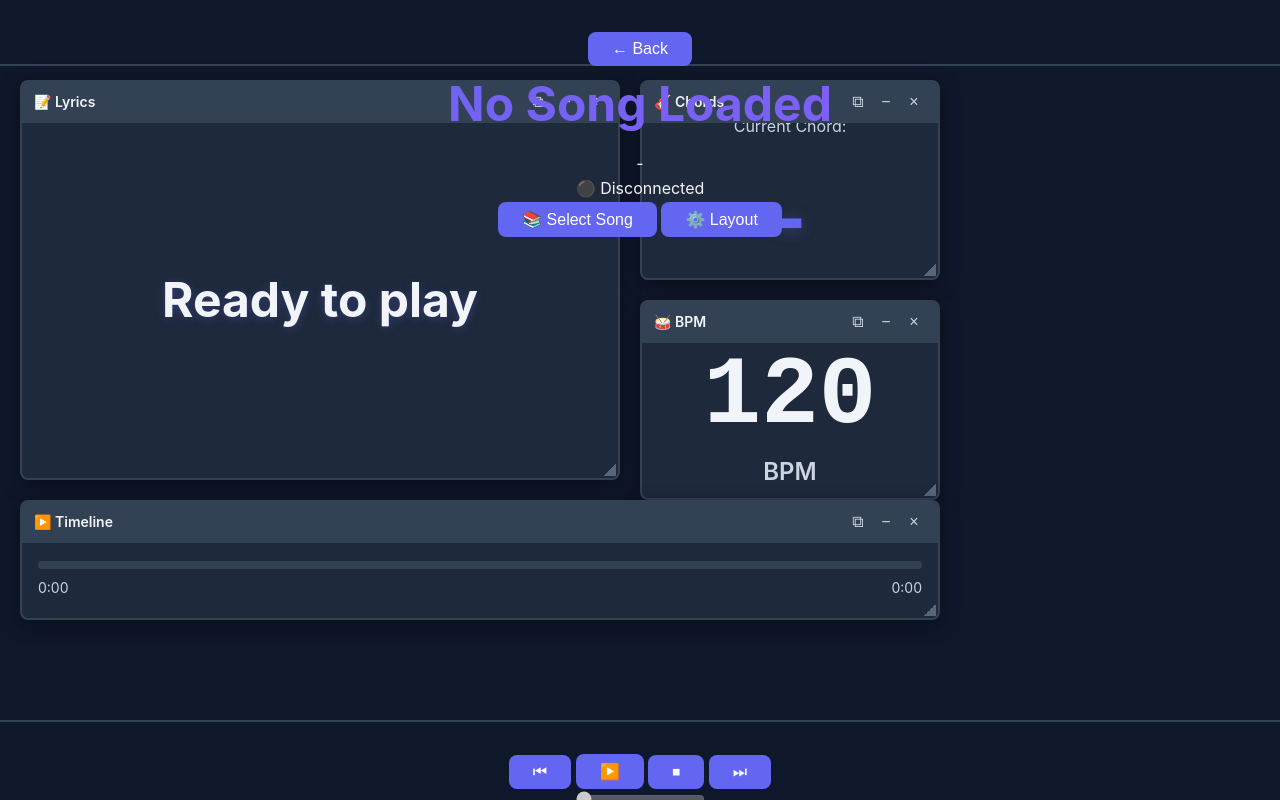
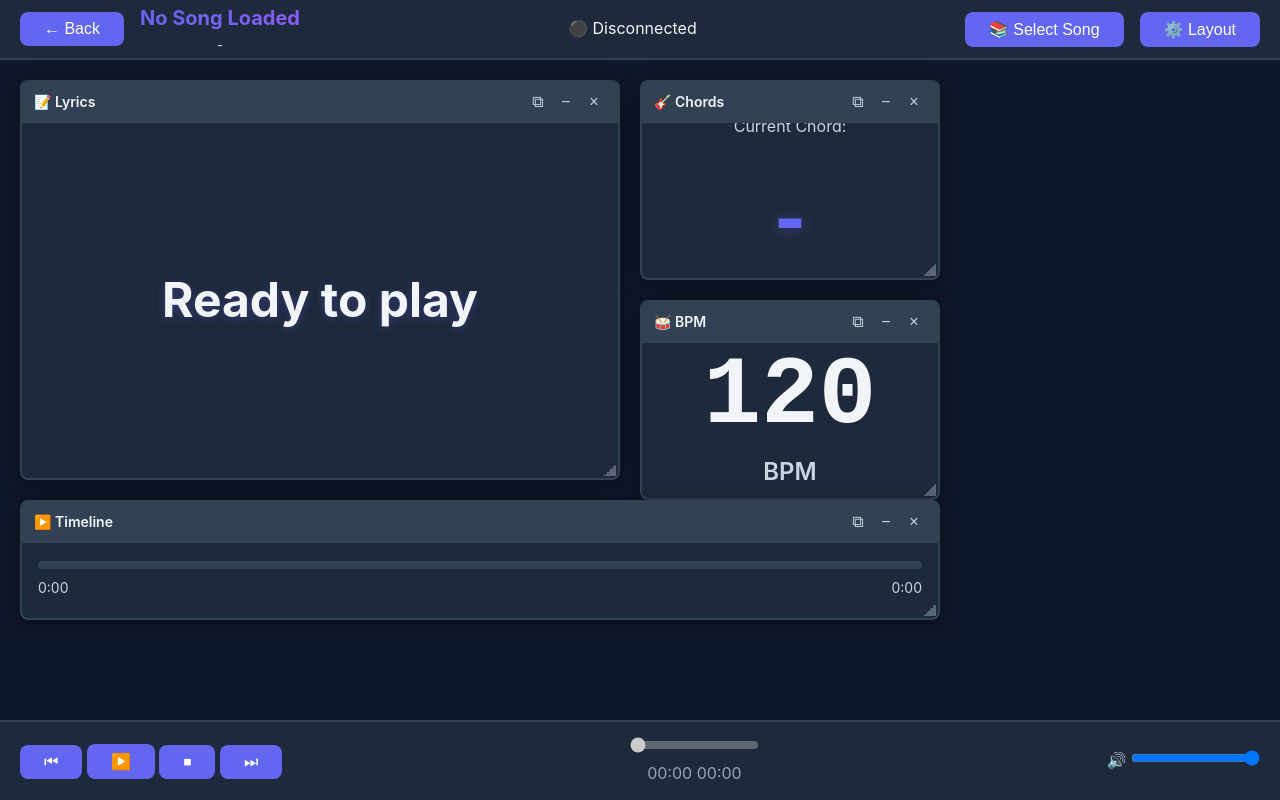
Before and after one commit to serkankas/MuLyCue, a plain HTML site: page src/frontend/player-panels.html in a window 1280 px wide. Drawn offline with Linux system fonts and the light colour scheme; files that its build step writes are made by us from their sources; no server answers; files whose address does not match are found by name.

Commit message:
fix: z-index hierarchy preventing panel interaction
CRITICAL BUG FIX: Panels were not interactive due to wrong z-index layering

Changes:
- Increase panel-container z-index from 1 to 10
- Set base panel z-index to 100 (above container)
- Set dragging/resizing panel z-index to 500
- Set header/footer z-index to 1000 (above panels but fixed)
- Set layout controls z-index to 1001 (above everything)
- Add pointer-events: auto to panels for explicit clickability
- Update Panel.getMaxZIndex() to start from minimum 100
- Reduce header title font size (1.25rem) to prevent visual clutter
- Add CSS styles for player-header and player-controls
- Add background colors to header/footer for proper layering

Z-Index Hierarchy (corrected):
- 1001: Layout controls sidebar
- 1000: Header & Footer (fixed UI)
- 500: Active panel (dragging/resizing)
- 100-499: Normal panels
- 10: Panel container
- 0: Background elements

```diff
--- a/src/frontend/css/panels.css
+++ b/src/frontend/css/panels.css
@@ -12,7 +12,7 @@
     bottom: 80px;
     overflow: hidden;
     background: var(--bg-primary);
-    z-index: 1;
+    z-index: 10;
     transition: background-image 0.3s ease;
 }
 
@@ -46,6 +46,8 @@
     flex-direction: column;
     overflow: hidden;
     transition: box-shadow 0.2s ease;
+    z-index: 100;
+    pointer-events: auto;
 }
 
 .panel:hover {
@@ -56,10 +58,12 @@
     opacity: 0.9;
     box-shadow: 0 8px 30px rgba(99, 102, 241, 0.4);
     border-color: var(--primary-color);
+    z-index: 500;
 }
 
 .panel.resizing {
     opacity: 0.95;
+    z-index: 500;
 }
 
 /* Panel Header */
@@ -401,7 +405,7 @@
     border-radius: 8px;
     padding: 12px;
     box-shadow: var(--shadow-lg);
-    z-index: 1000;
+    z-index: 1001;
     max-width: 250px;
     max-height: calc(100vh - 160px);
     overflow-y: auto;
@@ -501,3 +505,38 @@
 .panel-content::-webkit-scrollbar-thumb:hover {
     background: var(--text-muted);
 }
+
+/* Player Header & Footer Styles */
+.player-header {
+    display: flex;
+    align-items: center;
+    justify-content: space-between;
+    padding: 0 20px;
+}
+
+.player-header .header-left,
+.player-header .header-center,
+.player-header .header-right {
+    display: flex;
+    align-items: center;
+    gap: 16px;
+}
+
+.player-header .song-info h1 {
+    font-size: 1.25rem;
+    margin: 0;
+    color: var(--text-primary);
+}
+
+.player-header .song-info p {
+    font-size: 0.875rem;
+    margin: 0;
+    color: var(--text-secondary);
+}
+
+.player-controls {
+    display: flex;
+    align-items: center;
+    justify-content: space-between;
+    padding: 0 20px;
+}
--- a/src/frontend/js/panels.js
+++ b/src/frontend/js/panels.js
@@ -371,7 +371,7 @@ class Panel {
 
     static getMaxZIndex() {
         const panels = document.querySelectorAll('.panel');
-        return Math.max(0, ...Array.from(panels).map(el => parseInt(el.style.zIndex) || 0));
+        return Math.max(100, ...Array.from(panels).map(el => parseInt(el.style.zIndex) || 100));
     }
 }
 
--- a/src/frontend/player-panels.html
+++ b/src/frontend/player-panels.html
@@ -9,12 +9,12 @@
 </head>
 <body>
     <!-- Top Bar -->
-    <header class="player-header" style="position: fixed; top: 0; left: 0; right: 0; height: 60px; z-index: 999;">
+    <header class="player-header" style="position: fixed; top: 0; left: 0; right: 0; height: 60px; z-index: 1000; background: var(--bg-secondary); border-bottom: 2px solid var(--border-color);">
         <div class="header-left">
             <button onclick="window.location.href='/static/index.html'" class="btn-back">← Back</button>
             <div class="song-info">
-                <h1 id="songTitle">No Song Loaded</h1>
-                <p id="songArtist">-</p>
+                <h1 id="songTitle" style="font-size: 1.25rem; margin: 0;">No Song Loaded</h1>
+                <p id="songArtist" style="font-size: 0.875rem; margin: 0; color: var(--text-secondary);">-</p>
             </div>
         </div>
 
@@ -107,7 +107,7 @@
     </div>
 
     <!-- Control Bar -->
-    <footer class="player-controls" style="position: fixed; bottom: 0; left: 0; right: 0; height: 80px; z-index: 999;">
+    <footer class="player-controls" style="position: fixed; bottom: 0; left: 0; right: 0; height: 80px; z-index: 1000; background: var(--bg-secondary); border-top: 2px solid var(--border-color);">
         <div class="controls-left">
             <button onclick="skipBackward()" class="btn-control">⏮</button>
             <button onclick="togglePlay()" id="playPauseBtn" class="btn-control btn-play">▶️</button>
```
